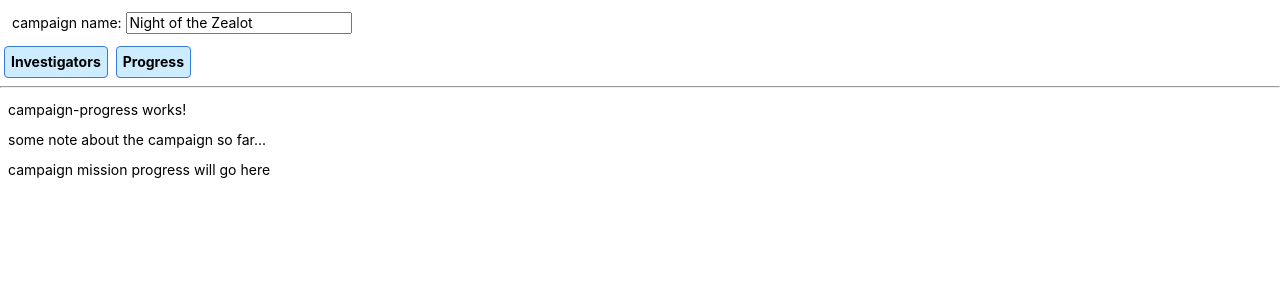
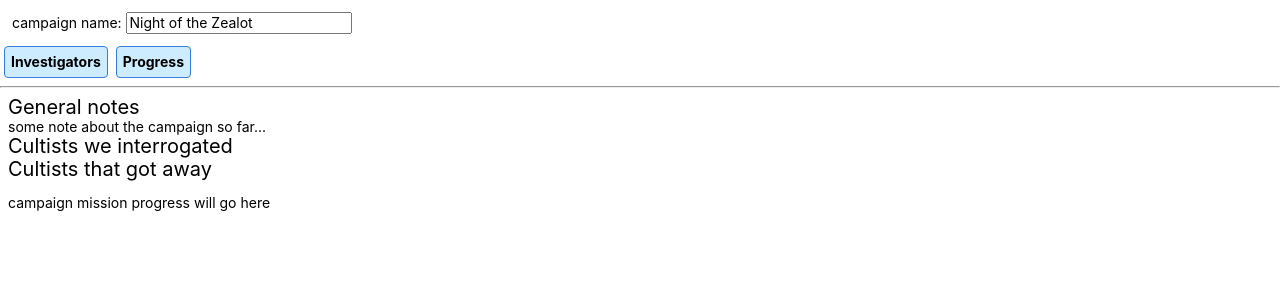
Before and after one commit to skinnybeans/arkham-log, an Angular app: page / in a window 1280 px wide. Both pictures are taken after a click on the button "Progress". Shown: the top 300 px of the page. Built offline with nearby package versions, Linux system fonts and the light colour scheme.

Commit message:
adding model to hold mission stats and sequence them

```diff
--- a/src/app/campaign-progress/campaign-progress.component.html
+++ b/src/app/campaign-progress/campaign-progress.component.html
@@ -1,10 +1,10 @@
 <div class="sans-serif f6 ph2">
-  <p>
-    campaign-progress works!
-  </p>
+  <div class="f4">General notes</div>
   <div *ngFor="let note of notes">
     {{note}}
   </div>
+  <div class="f4">Cultists we interrogated</div>
+  <div class="f4">Cultists that got away</div>
   <p>
     campaign mission progress will go here
   </p>
--- a/src/app/campaign-progress/campaign-progress.component.ts
+++ b/src/app/campaign-progress/campaign-progress.component.ts
@@ -1,4 +1,6 @@
 import { Component, OnInit } from '@angular/core';
+
+import { Mission } from './mission.model';
 
 @Component({
   selector: 'app-campaign-progress',
@@ -7,8 +9,21 @@ import { Component, OnInit } from '@angular/core';
 })
 export class CampaignProgressComponent implements OnInit {
 
+  // Going to need something for campaign specific notes
   notes: string[] = ['some note about the campaign so far...'];
-  constructor() { }
+  missions: Mission[] = [
+    {name: 'mission 2', completed: false, experience: 0, sequence: 2},
+    {name: 'mission 1', completed: false, experience: 0, sequence: 1},
+    {name: 'mission 3', completed: false, experience: 0, sequence: 3},
+  ];
+
+
+  constructor() {
+    // Sort the mission array here for now, will need to move later
+    this.missions.sort((a: Mission, b: Mission) => {
+      return a.sequence - b.sequence;
+    });
+   }
 
   ngOnInit() {
   }
```
Also changed, not shown: src/app/campaign-progress/mission.model.ts (added, +7 -0 lines).
